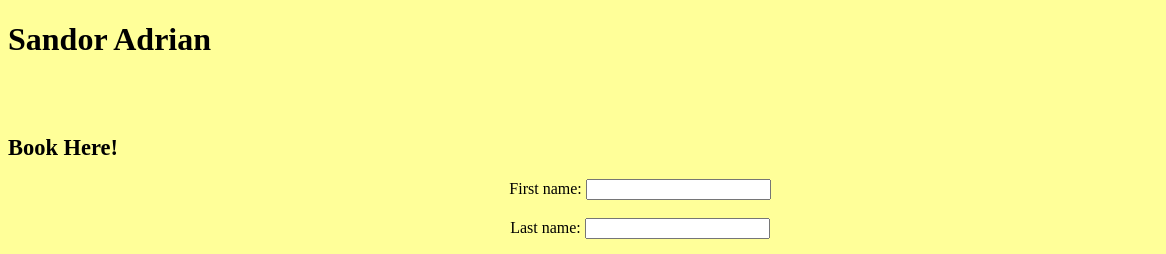
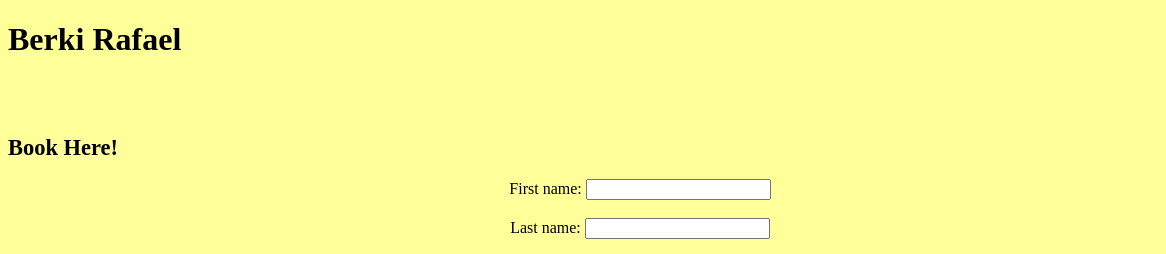
Before and after one commit to andrasvarga789/Berki-Rafael-Cleaner, a plain HTML site: page book.html in a window 1280 px wide. Shown: the top 254 px of the page, 0-1166 px from the left. Drawn offline with Linux system fonts and the light colour scheme.

Commit message:
Update book.html

```diff
--- a/book.html
+++ b/book.html
@@ -18,7 +18,7 @@ color: white;
   </style>
 </head><body style="background-color: rgb(255, 255, 153); color: rgb(0, 0, 0);" alink="#ee0000" link="#0000ee" vlink="#551a8b">
 <a href="index.html"><img src="logo.png" alt="logo" style="border: 0px solid ; float: right; width: 101px; height: 56px;" align="right"> </a>
-<h1>Sandor Adrian</h1>
+<h1>Berki Rafael</h1>
 
 <br>
 
```
